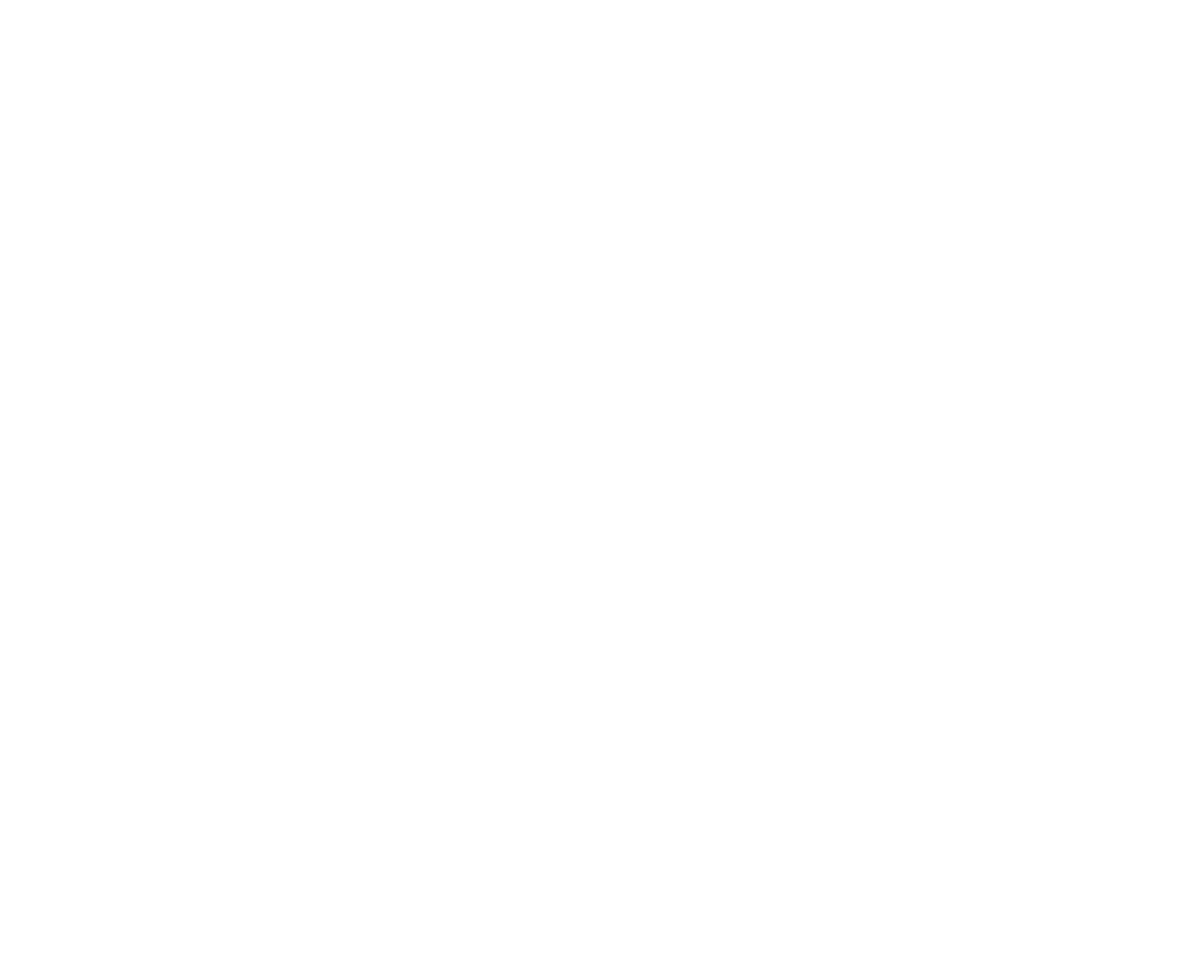
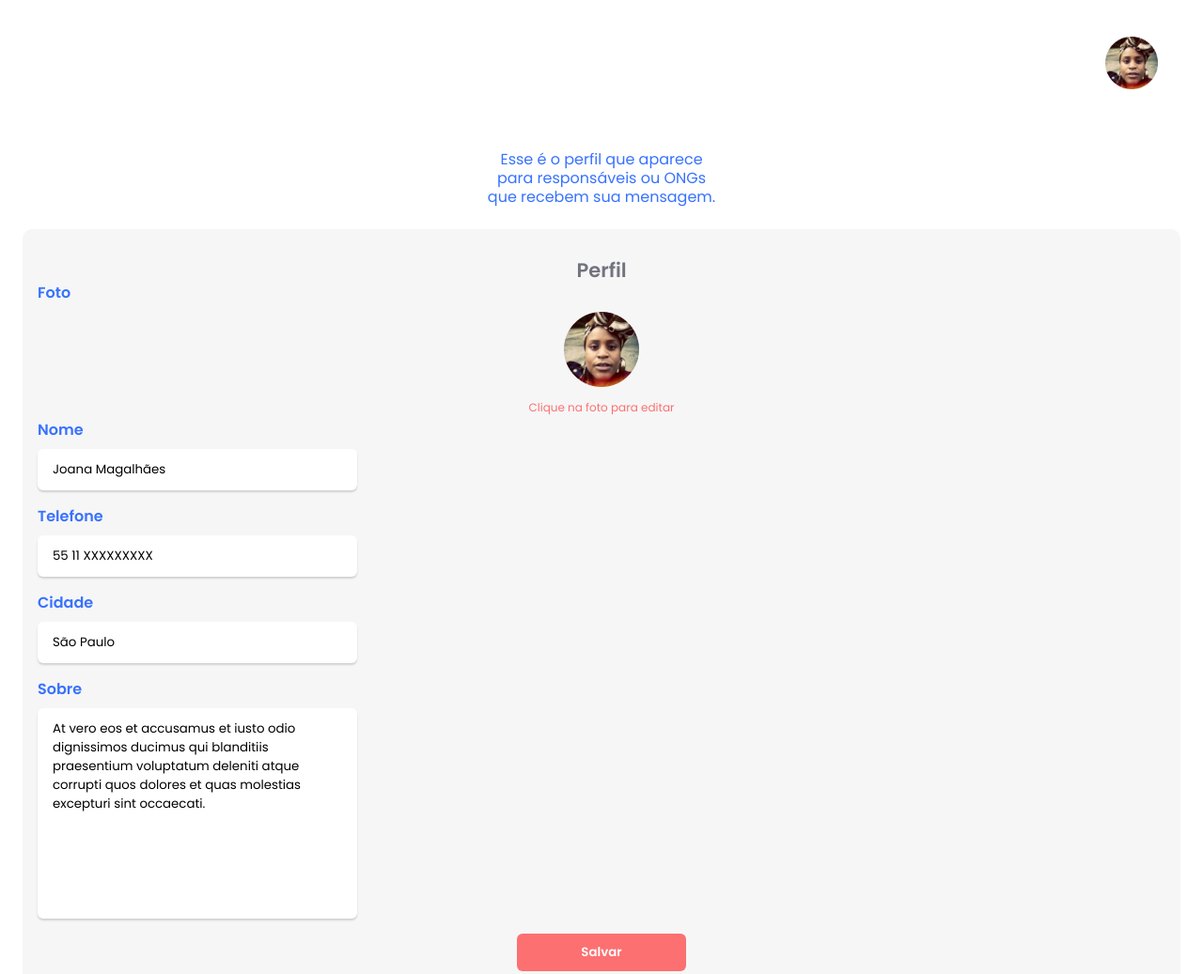
Before and after one commit to paulobarone/adopet, a plain HTML site: page src/pages/perfil.html in a window 1280 px wide. Shown: the top 1037 px of the page at 94% size. Before the commit the page ends 800 px from the top, so only its background shows below. Drawn offline with Linux system fonts and the light colour scheme.

Commit message:
feat: perfil page

```diff
--- a/public/styles/mensagem.css
+++ b/public/styles/mensagem.css
@@ -1,4 +1,4 @@
-@import url('button.css');
+@import url('./button.css');
 
 main {
   padding: 24px;
@@ -41,7 +41,7 @@ form label {
 
 .input {
   outline: none;
-  padding: 12px 0 12px 16px;
+  padding: 12px 12px 12px 16px;
   border: none;
   color: var(--gray);
   margin-bottom: 16px;
--- a/public/styles/perfil.css
+++ b/public/styles/perfil.css
@@ -0,0 +1,79 @@
+@import url('./button.css');
+
+.menu-list-user img {
+  width: 56px;
+  height: 56px;
+}
+
+.textgroup {
+  display: flex;
+  flex-direction: column;
+  align-items: center;
+  text-align: center;
+  margin-bottom: 24px;
+}
+
+.textgroup p {
+  color: var(--blue);
+  line-height: 20px;
+  max-width: 250px;
+}
+
+main {
+  padding: 24px;
+}
+
+form {
+  display: flex;
+  flex-direction: column;
+
+  background: var(--gray-400);
+  padding: 32px 16px;
+  border-radius: 10px;
+}
+
+.form-title {
+  text-align: center;
+  font-weight: 600;
+  font-size: 21px;
+  color: var(--gray);
+  line-height: 24px;
+}
+
+label {
+  font-weight: 600;
+  line-height: 24px;
+  color: var(--blue);
+  margin-bottom: 8px;
+}
+
+.form-image__container {
+  gap: 10px;
+  display: flex;
+  flex-direction: column;
+  align-items: center;
+}
+
+.form-image__container p {
+  color: var(--red);
+  font-size: 12px;
+  line-height: 24px;
+  text-align: center;
+}
+
+.input {
+  border: none;
+  outline: none;
+  resize: none;
+
+  padding: 12px 12px 12px 16px;
+  border-radius: 6px;
+  box-shadow: 0px 2px 2px rgba(0, 0, 0, 0.15);
+  margin-bottom: 16px;
+}
+
+.button-container {
+  display: flex;
+  flex-direction: column;
+  align-items: center;
+}
--- a/src/pages/perfil.html
+++ b/src/pages/perfil.html
@@ -15,6 +15,48 @@
   <link href="https://fonts.googleapis.com/css2?family=Poppins:wght@400;500;600;700&display=swap" rel="stylesheet">
 </head>
 <body>
+  <header>
+    <ul class="menu-list">
+      <div>
+        <li><a href="./index.html" class="menu-list-item"><img src="../../public/img/house.svg" alt="Ícone de uma Casa"></a></li>
+        <li><a href="./mensagem.html" class="menu-list-item"><img src="../../public/img/mail.svg" alt="Ícone de uma Carta"></a></li>
+      </div>
+      <li><a href="./perfil.html" class="menu-list-user"><img src="../../public/img/perfil-image.png" alt="Ícone de um usuário"></a></li>
+    </ul>
+  </header>
 
+  <main>
+    <div class="textgroup">
+      <p>Esse é o perfil que aparece para responsáveis ou ONGs que recebem sua mensagem.</p>
+    </div>
+    <form>
+      <h1 class="form-title">Perfil</h1>
+      <label for="photo">Foto</label>
+      <div class="form-image__container">
+        <img src="../../public/img/perfil-image.png" alt="Imagem de perfil" id="photo">
+        <p>Clique na foto para editar</p>
+      </div>
+
+      <label for="name">Nome</label>
+      <input type="text" class="input" value="Joana Magalhães">
+
+      <label for="fone">Telefone</label>
+      <input type="tel" class="input" value="55 11 XXXXXXXXX">
+
+      <label for="city">Cidade</label>
+      <input type="text" class="input" value="São Paulo">
+
+      <label for="about">Sobre</label>
+      <textarea cols="70" rows="10" id="about" class="input">At vero eos et accusamus et iusto odio dignissimos ducimus qui blanditiis praesentium voluptatum deleniti atque corrupti quos dolores et quas molestias excepturi sint occaecati.</textarea>
+
+      <div class="button-container">
+        <button class="button" type="submit">Salvar</button>
+      </div>
+    </form>
+  </main>
+
+  <footer>
+    <p>2022 - Desenvolvido por Alura.</p>
+  </footer>
 </body>
 </html>
```
